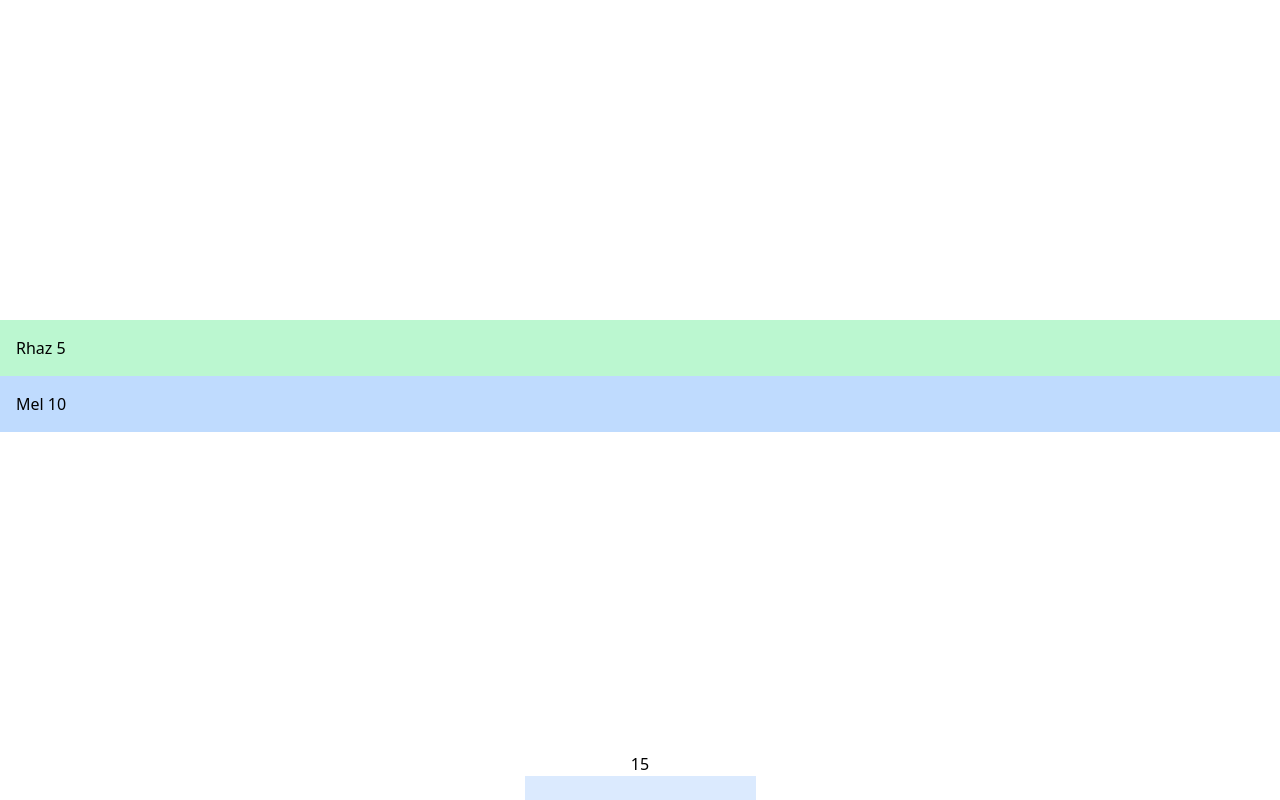
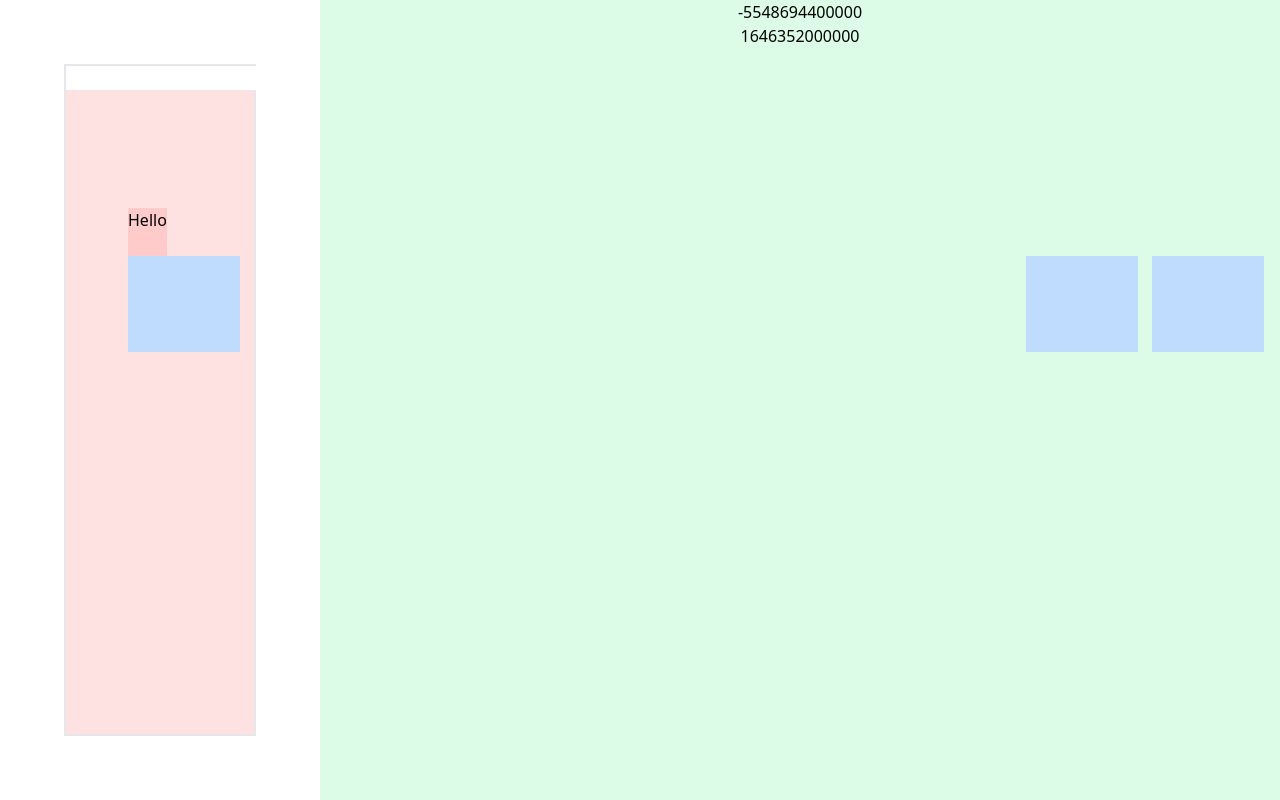
Before and after one commit to rhazsolomon/my-website, a React (Create React App) app: page / in a window 1280 px wide. Built offline with nearby package versions, Linux system fonts and the light colour scheme.

Commit message:
Add the bones a timeline app page

```diff
--- a/src/App.js
+++ b/src/App.js
@@ -3,12 +3,14 @@ import './App.css';
 import React from "react";
 import MyWebsiteLandingPage from './pages/MyWebsiteLandingPage';
 import OweMessagePage from './pages/OweMessagePage'
+import TimelineAppPage from './pages/TimelineAppPage'
 
 function App() {
   return (
     <div className="App flex flex-col w-screen h-screen items-center justify-center">
       {/* <MyWebsiteLandingPage /> */}
-      <OweMessagePage />
+      {/* <OweMessagePage /> */}
+      <TimelineAppPage />
     </div>
   );
 }
--- /dev/null
+++ b/src/components/TimelineView.js
@@ -0,0 +1,35 @@
+
+const Item = ({ data, minDate, maxDate }) => {
+    const leftVal = 10 + 80 * (data.date - minDate) / (maxDate - minDate)
+    const style = {
+        left: `${leftVal}%`
+    }
+    return (
+        <div className="bg-blue-200 w-28 h-24 top-64 absolute" style={style}>
+
+        </div>
+    )
+}
+
+const TimelineView = ({ data }) => {
+
+    const dates = data.map(d => d.date)
+    const minDate = Math.min(...dates)
+    const maxDate = Math.max(...dates)
+
+
+
+    return (
+        <div className="w-full h-full bg-green-100">
+
+            <div>{minDate}</div>
+            <div>{maxDate}</div>
+            <div className="w-38 h-24 bg-red-200 left-32 absolute top-52 hover:shadow-md">Hello</div>
+            {data.map(d => <Item data={d} minDate={minDate} maxDate={maxDate} />)}
+
+
+        </div>
+    )
+}
+
+export default TimelineView;
--- /dev/null
+++ b/src/pages/TimelineAppPage.js
@@ -0,0 +1,53 @@
+import TimelineView from "../components/TimelineView"
+
+
+const HideAwayFormAndDisplay = ({ form, display }) => {
+    return (
+        <div className="w-full h-full flex">
+            {form}
+            {display}
+        </div>
+    )
+}
+
+const TimelineForm = () => {
+    return (
+        <div className="h-full w-1/4 p-16">
+            <form className="bg-red-100 w-full h-full border-2">
+                <input />
+
+            </form>
+        </div>
+    )
+}
+
+const TimelineAppPage = () => {
+    const data = [
+        {
+            date: Date.parse('2022-03-04'),
+            title: 'bar'
+        },
+        {
+            date: Date.parse('2022-03-03'),
+            title: 'foo'
+        },
+        {
+            date: Date.parse('1994-03-03'),
+            title: 'foo'
+        },
+        {
+            date: Date.parse('1794-03-03'),
+            title: 'foo'
+        },
+
+    ]
+    return (
+        <HideAwayFormAndDisplay
+            form={<TimelineForm />}
+            display={<TimelineView data={data} />}
+        />
+
+    )
+}
+
+export default TimelineAppPage
```
